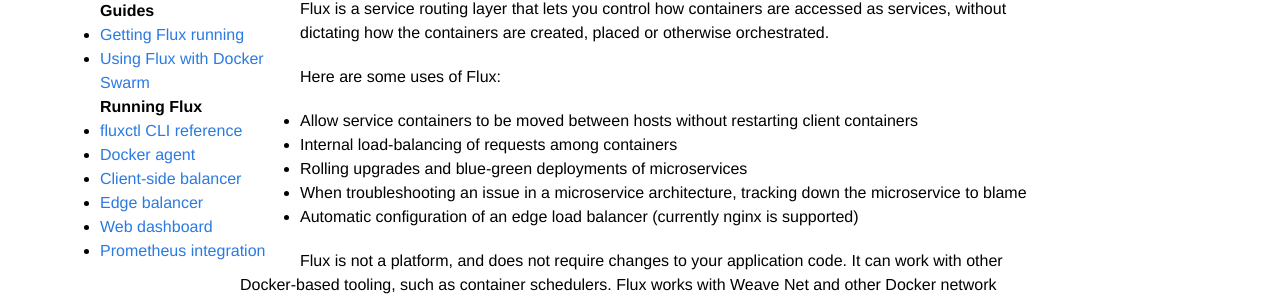
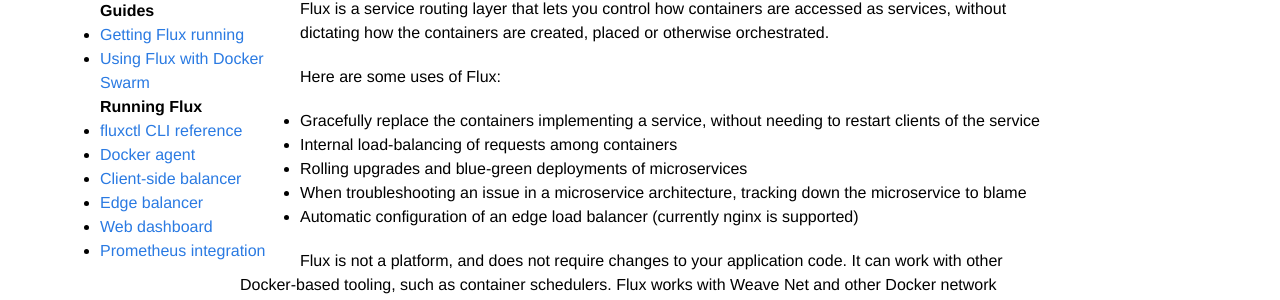
Before and after one commit to weaveworks-experiments/flux-classic, a Jekyll site: the page built from site/index.md, in a window 1280 px wide. Shown: the part 177-477 px from the top of the page. Built offline with Jekyll 4.4.1, drawn with Linux system fonts in a browser that asks for light colours.

Commit message:
Fix some docs nits

```diff
--- a/site/index.md
+++ b/site/index.md
@@ -9,8 +9,8 @@
 
 Here are some uses of Flux:
 
-* Allow service containers to be moved between hosts without
-  restarting client containers
+* Gracefully replace the containers implementing a service, without
+  needing to restart clients of the service
 * Internal load-balancing of requests among containers
 * Rolling upgrades and blue-green deployments of microservices
 * When troubleshooting an issue in a microservice architecture,
```
Also changed, not shown: site/getstarted.md (+2 -2 lines), site/swarm.md (+2 -2 lines).
